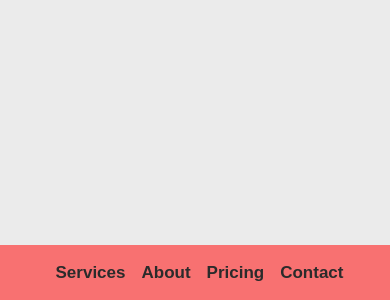
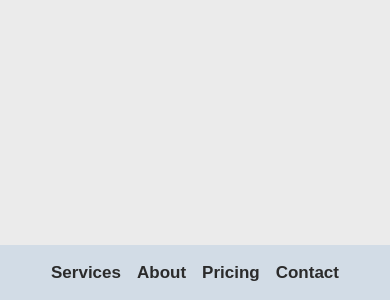
Before and after one commit to exiafuture/StarchMilk-MVP, a Next.js app: page / in a window 390 px wide. Shown: the part 544-844 px from the top of the page. Built offline with nearby package versions, Linux system fonts and the light colour scheme.

Commit message:
css for nav

```diff
--- a/app/components/navbar.css
+++ b/app/components/navbar.css
@@ -1,5 +1,5 @@
 .navbar {
-    background-color: ghostwhite;
+    background-color: rgb(210,220,230);
     margin-top: 0px;
     margin-bottom: 0px;
     position: fixed;
@@ -62,21 +62,21 @@
 
 @media only screen and (max-width: 933px) {
     .navbar {
-        background-color: #f87171;
         margin-top: 0px;
         margin-bottom: 0px;
         position: fixed;
         border-radius: 0px;
-        padding-left: 15px;
-        padding-right: 6px;
-        padding-top: 15px;
-        padding-bottom: 15px;
+        padding: 15px 6px;
         margin-left: 0%;
         margin-right: 0%;
         z-index: 17;
         left: 0;
         bottom:0;
         right: 0;
+    }
+
+    .dark .navbar {
+        background-color: #1e293b;
     }
 
     .toggle-button-theme {
```
